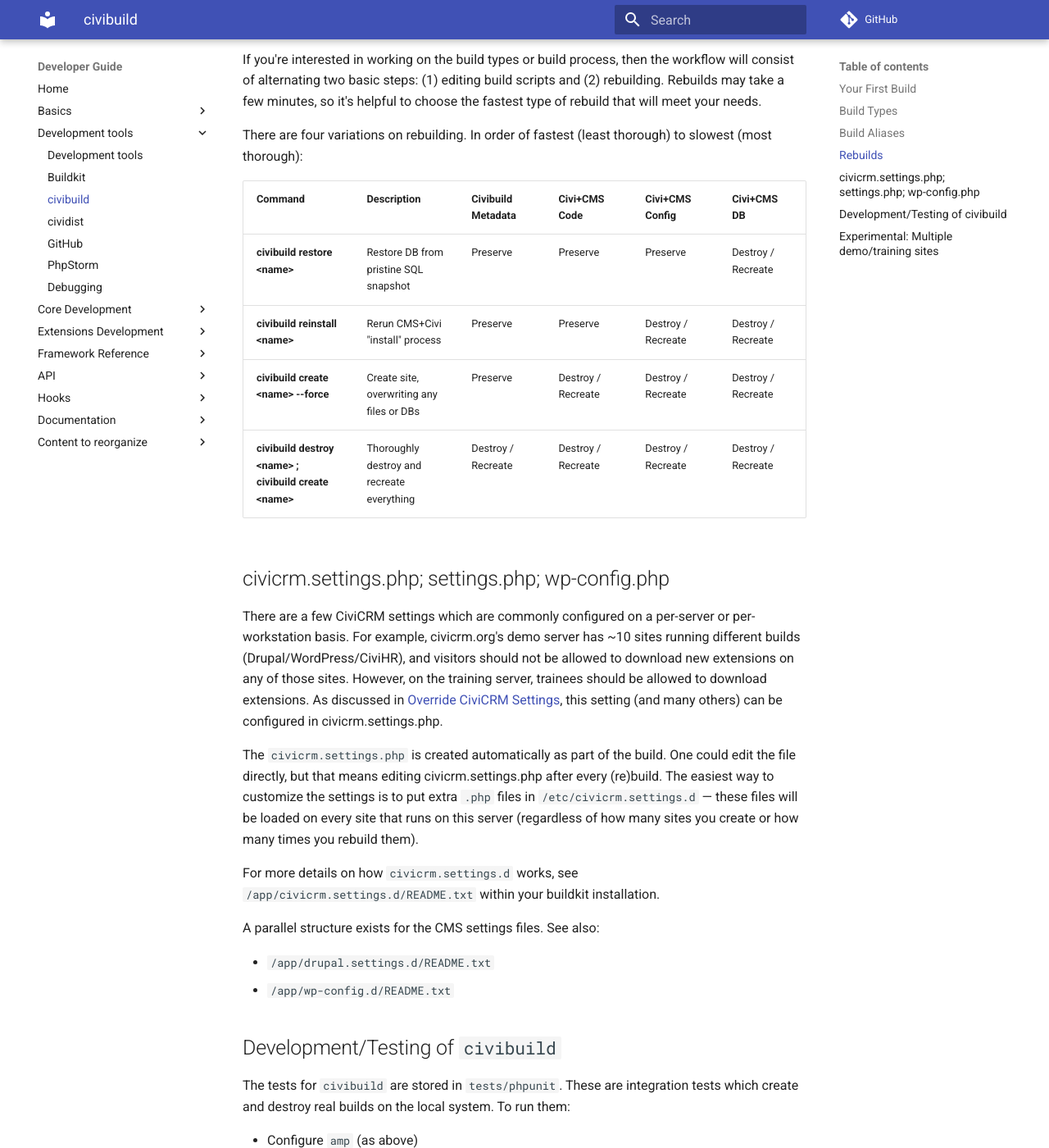
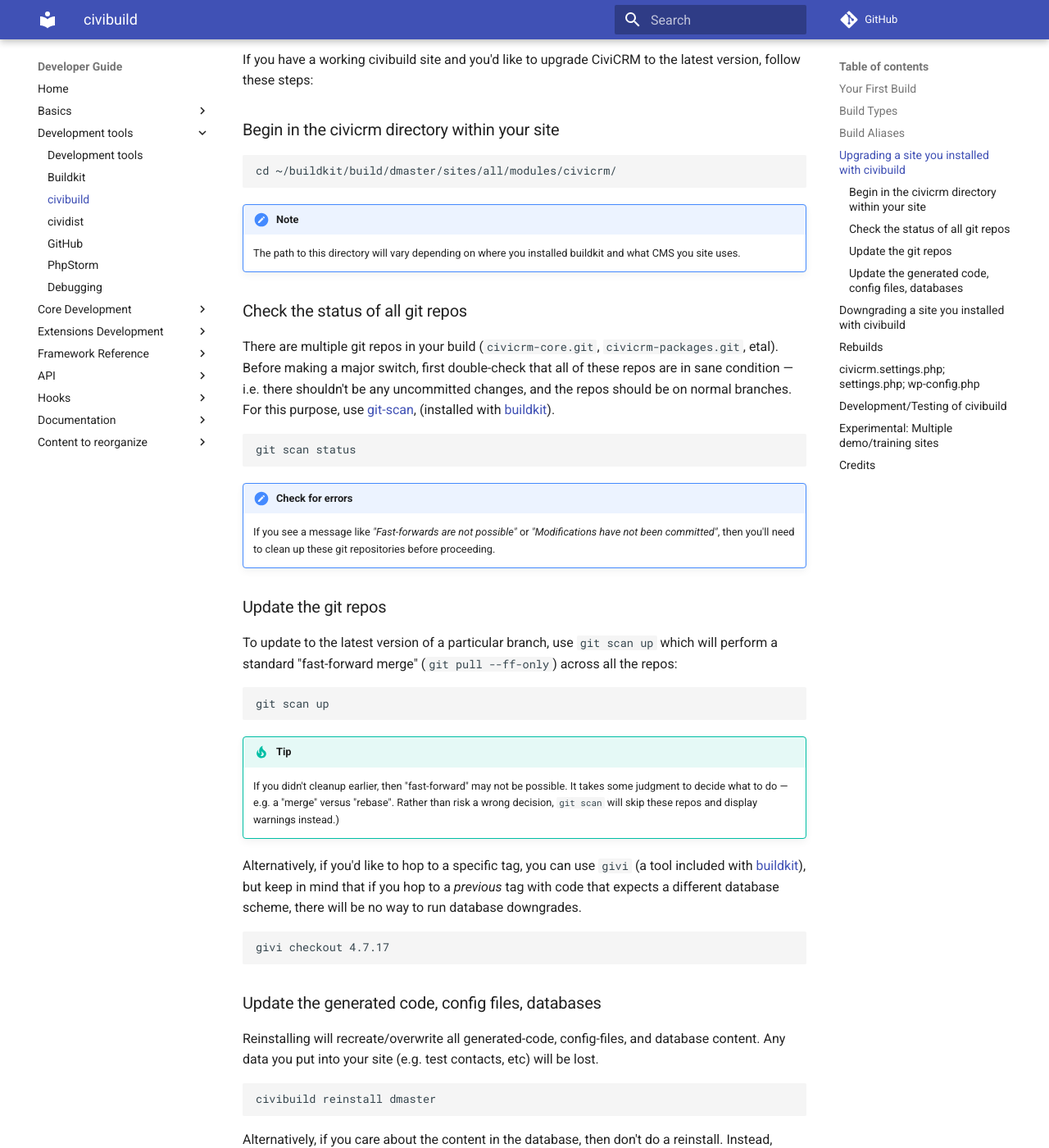
Before and after one commit to civicrm/civicrm-dev-docs, an MkDocs documentation site: the page built from docs/tools/civibuild.md, in a window 1280 px wide and 1400 px high, scrolled down 3617 px. Shown: the whole window at 82% size. Built offline with MkDocs 1.6.1 and Material for MkDocs 9.7.7, drawn with Linux system fonts in a browser that asks for light colours; comment, search, counter and statistics services are not loaded; old or Windows-style settings are respelled for this version of MkDocs; some of the changed text lies outside the part shown.

Commit message:
How to upgrade a site installed with civibuild
Migrated from the following two sources

https://github.com/civicrm/civicrm-buildkit/blob/d20229ac9f63aaf183687157a5e655c953b81f5e/doc/daily-coding.md#housekeeping
https://civicrm.stackexchange.com/questions/17717/how-do-i-upgrade-civicrm-on-a-local-site-that-i-installed-with-buildkit-civibuil/17721#17721

````diff
--- a/docs/tools/civibuild.md
+++ b/docs/tools/civibuild.md
@@ -143,7 +143,71 @@
 These aliases exactly match the demo sites deployed under civicrm.org (e.g.
 "wp45" produces the demo site "wp45.demo.civicrm.org").
 
-## Rebuilds
+
+## Upgrading a site you installed with civibuild {:#upgrade-site}
+
+If you have a working civibuild site and you'd like to upgrade CiviCRM to the latest version, follow these steps:
+
+### Begin in the civicrm directory within your site {:#upgrade-begin}
+
+```
+cd ~/buildkit/build/dmaster/sites/all/modules/civicrm/
+```
+
+!!! note
+    The path to this directory will vary depending on where you installed buildkit and what CMS you site uses.
+
+### Check the status of all git repos {:#upgrade-git-scan}
+
+There are multiple git repos in your build (`civicrm-core.git`, `civicrm-packages.git`, etal). Before making a major switch, first double-check that all of these repos are in sane condition &mdash; i.e. there shouldn't be any uncommitted changes, and the repos should be on normal branches. For this purpose, use [git-scan](https://github.com/totten/git-scan), (installed with [buildkit](/tools/buildkit)).
+
+```
+git scan status
+```
+
+!!! fail "Check for errors"
+    If you see a message like *"Fast-forwards are not possible"* or *"Modifications have not been committed"*, then you'll need to clean up these git repositories before proceeding.
+
+
+### Update the git repos
+
+To update to the latest version of a particular branch, use `git scan up` which will perform a standard "fast-forward merge" (`git pull --ff-only`) across all the repos:
+
+```
+git scan up
+```
+
+!!! tip
+    If you didn't cleanup earlier, then "fast-forward" may not be possible. It takes some judgment to decide what to do &mdash; e.g. a "merge" versus "rebase". Rather than risk a wrong decision, `git scan` will skip these repos and display warnings instead.)
+
+Alternatively, if you'd like to hop to a specific tag, you can use `givi` (a tool included with [buildkit](/tools/buildkit/)), but keep in mind that if you hop to a *previous* tag with code that expects a different database scheme, there will be no way to run database downgrades.
+
+```
+givi checkout 4.7.17
+```
+
+### Update the generated code, config files, databases
+
+Reinstalling will recreate/overwrite all generated-code, config-files, and database content. Any data you put into your site (e.g. test contacts, etc) will be lost.
+
+```
+civibuild reinstall dmaster
+```
+
+Alternatively, if you care about the content in the database, then don't do a reinstall. Instead, update the generated-code and perform a DB upgrade:
+
+```
+./bin/setup.sh -Dg
+drush civicrm-upgrade-db
+```
+
+
+## Downgrading a site you installed with civibuild
+
+If you are [reviewing a pull request](/core/pr-review) you may wish to *downgrade* a civibuild site in order to begin replicating the issue and testing the fix. Currently this is **not possible** with civibuild, so instead you will need to do a [rebuild](#rebuild) with the the `--civi-ver` argument to specify your target version of CiviCRM.
+
+
+## Rebuilds {:#rebuild}
 
 If you're interested in working on the build types or build process, then the workflow will consist of alternating two basic steps: (1) editing build scripts and (2) rebuilding. Rebuilds may take a few minutes, so it's helpful to choose the fastest type of rebuild that will meet your needs.
 
@@ -263,3 +327,12 @@
   civibuild create training/${num} --url http://demo${num}.example.org --admin-pass s3cr3t
 done
 ```
+
+
+
+## Credits
+
+Some content on this page was migrated from other sources, including:
+
+
+* "Upgrading a site" from [Tim Otten's StackExchange answer](https://civicrm.stackexchange.com/questions/17717/how-do-i-upgrade-civicrm-on-a-local-site-that-i-installed-with-buildkit-civibuil/17721#17721)
````
